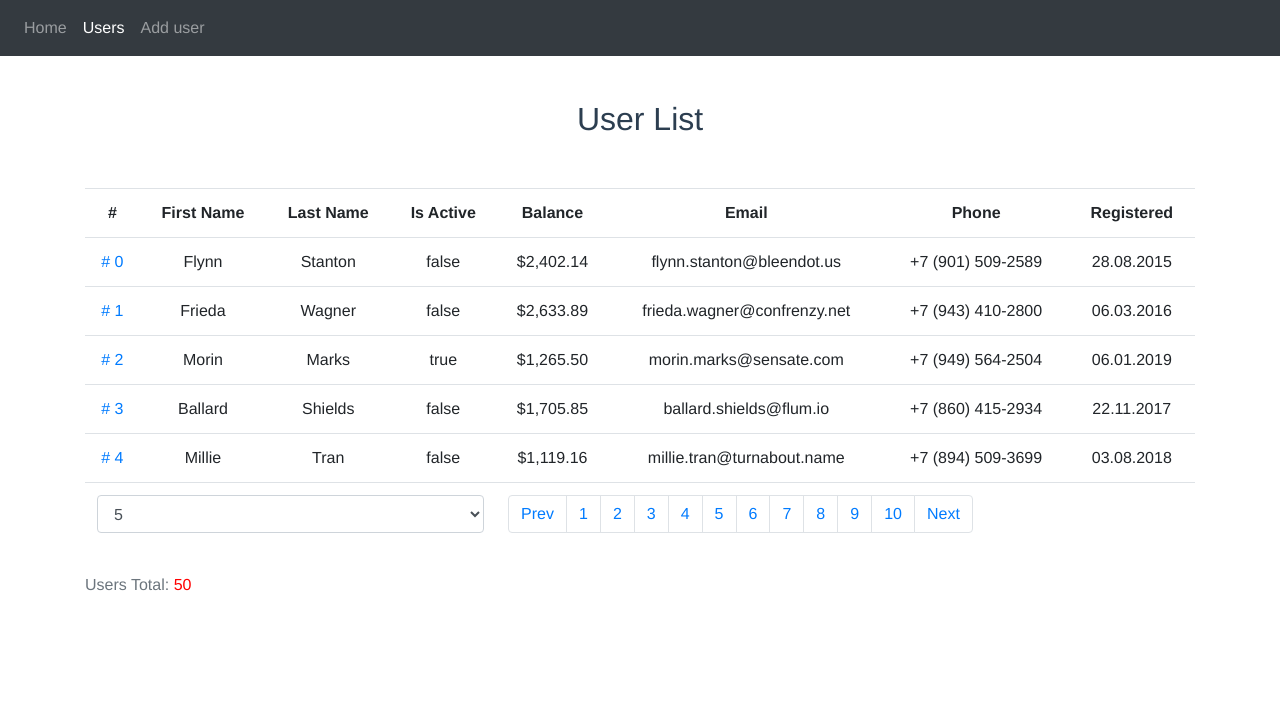
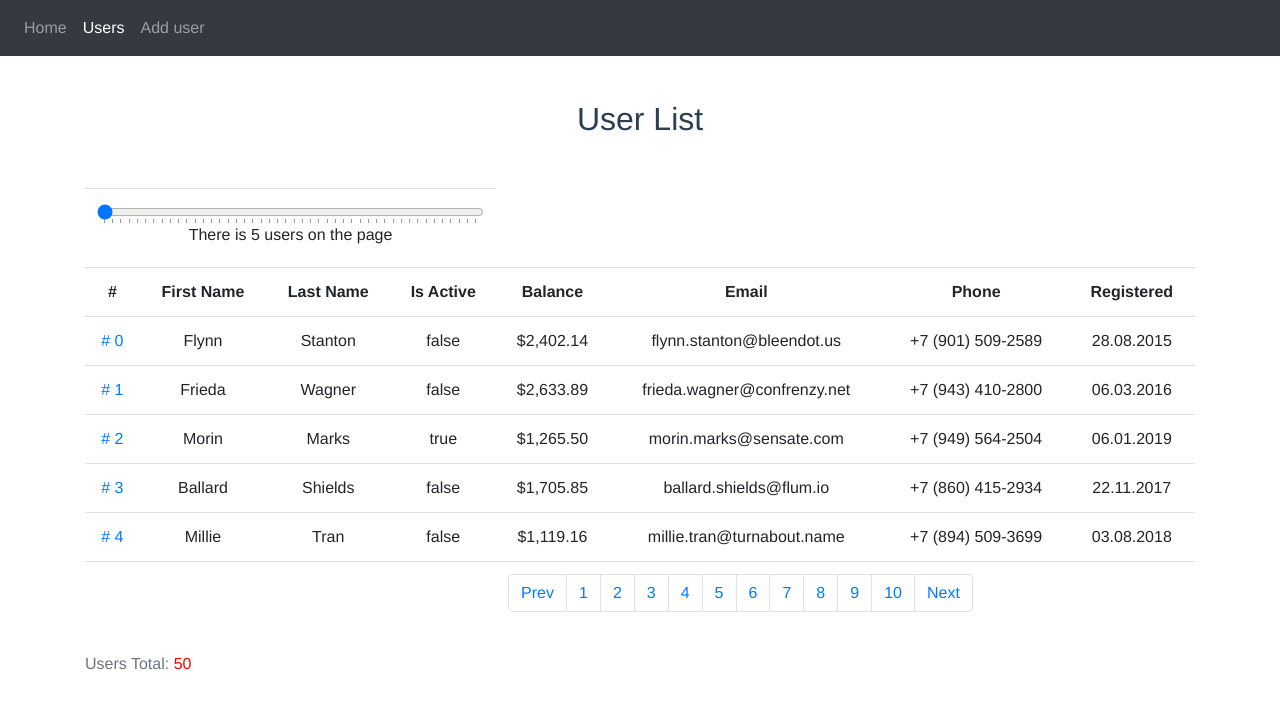
Before and after one commit to onecoldwhiteday/vue-study-project, a Vue app: page /users in a window 1280 px wide. Shown: the top 708 px of the page. Built offline with nearby package versions, Linux system fonts and the light colour scheme; data requests are answered from the project's data file.

Commit message:
Users-on-page range and prev-next buttons

```diff
--- a/src/components/PageRows.vue
+++ b/src/components/PageRows.vue
@@ -1,15 +1,30 @@
 <template>
-  <select @change="currentVal" class="form-control">
-    <option v-for="value in rowsArr" :key="value">
-      {{ value }}
-    </option>
-  </select>
+  <div>
+    <input
+      type="range"
+      v-model.number="rows"
+      min="5"
+      :max="max"
+      class="form-control-range"
+      id="rows-range"
+      list="marks"
+    />
+    <label>There is {{ rows }} users on the page</label>
+    <datalist id="marks">
+      <option v-for="point in max" :value="point" :key="point">{{ item }}</option>
+    </datalist>
+  </div>
 </template>
 <script>
 export default {
   name: 'PageRows',
+  props: {
+    max: {
+      type: Number,
+      required: true
+    }
+  },
   data: () => ({
-    rowsArr: ['5', '10', '15'],
     rows: 5
   }),
   watch: {
@@ -18,11 +33,6 @@ export default {
         this.$emit('input', this.rows)
       }
     }
-  },
-  methods: {
-    currentVal() {
-      this.rows += 5
-    }
   }
 }
 </script>
--- a/src/components/Pagination.vue
+++ b/src/components/Pagination.vue
@@ -3,13 +3,17 @@
     <nav class="pages-nav">
       <ul class="pagination bg-blue">
         <li class="page-item">
-          <button class="page-link" @click="prevPage" :disabled="firstPage">Prev</button>
+          <button type="button" class="page-link" @click="prevPage" :disabled="firstPage">
+            Prev
+          </button>
         </li>
         <li v-for="page in pages" :key="page" class="page-item">
-          <button class="page-link">{{ page }}</button>
+          <button type="button" class="page-link">{{ page }}</button>
         </li>
         <li class="page-item">
-          <button class="page-link" @click="nextPage" :disabled="lastPage">Next</button>
+          <button type="button" class="page-link" @click="nextPage" :disabled="lastPage">
+            Next
+          </button>
         </li>
       </ul>
     </nav>
@@ -39,7 +43,7 @@ export default {
       return this.currentPage === 0
     },
     lastPage() {
-      return this.currentPage === this.pages
+      return this.currentPage === this.pages - 1
     }
   },
   watch: {
--- a/src/components/UserList.vue
+++ b/src/components/UserList.vue
@@ -4,6 +4,11 @@
       Users Total:
       <span class="users-amount">{{ total }}</span>
     </caption>
+    <tr>
+      <td colspan="4">
+        <page-rows v-model="rows" :max="total"></page-rows>
+      </td>
+    </tr>
     <tr>
       <th>#</th>
       <th>First Name</th>
@@ -29,9 +34,7 @@
     </tr>
 
     <tr>
-      <td colspan="4">
-        <page-rows v-model="rows"></page-rows>
-      </td>
+      <td colspan="4"></td>
       <td colspan="4">
         <pagination :users="users" v-model="currentPage" :rows="rows"></pagination>
       </td>
```
